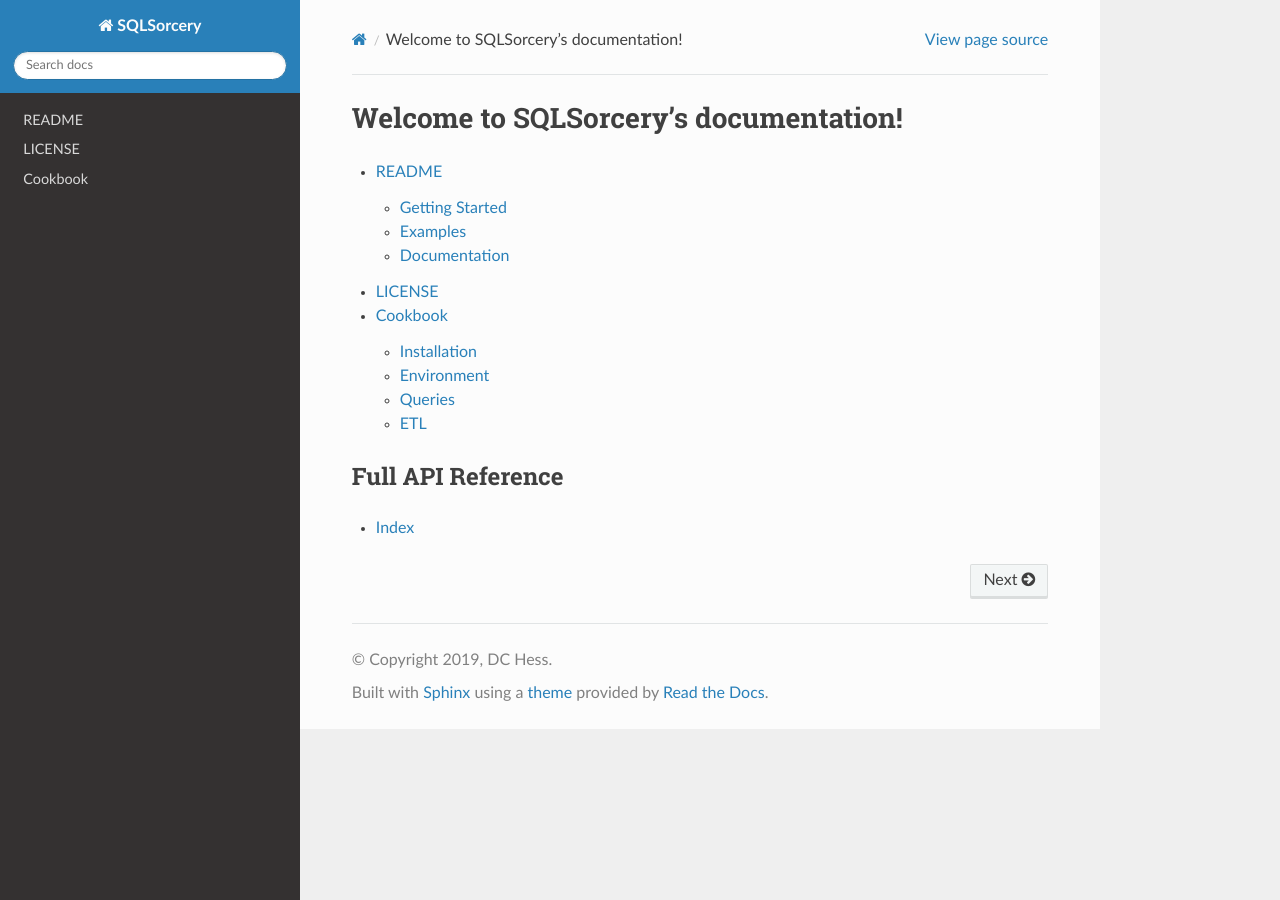
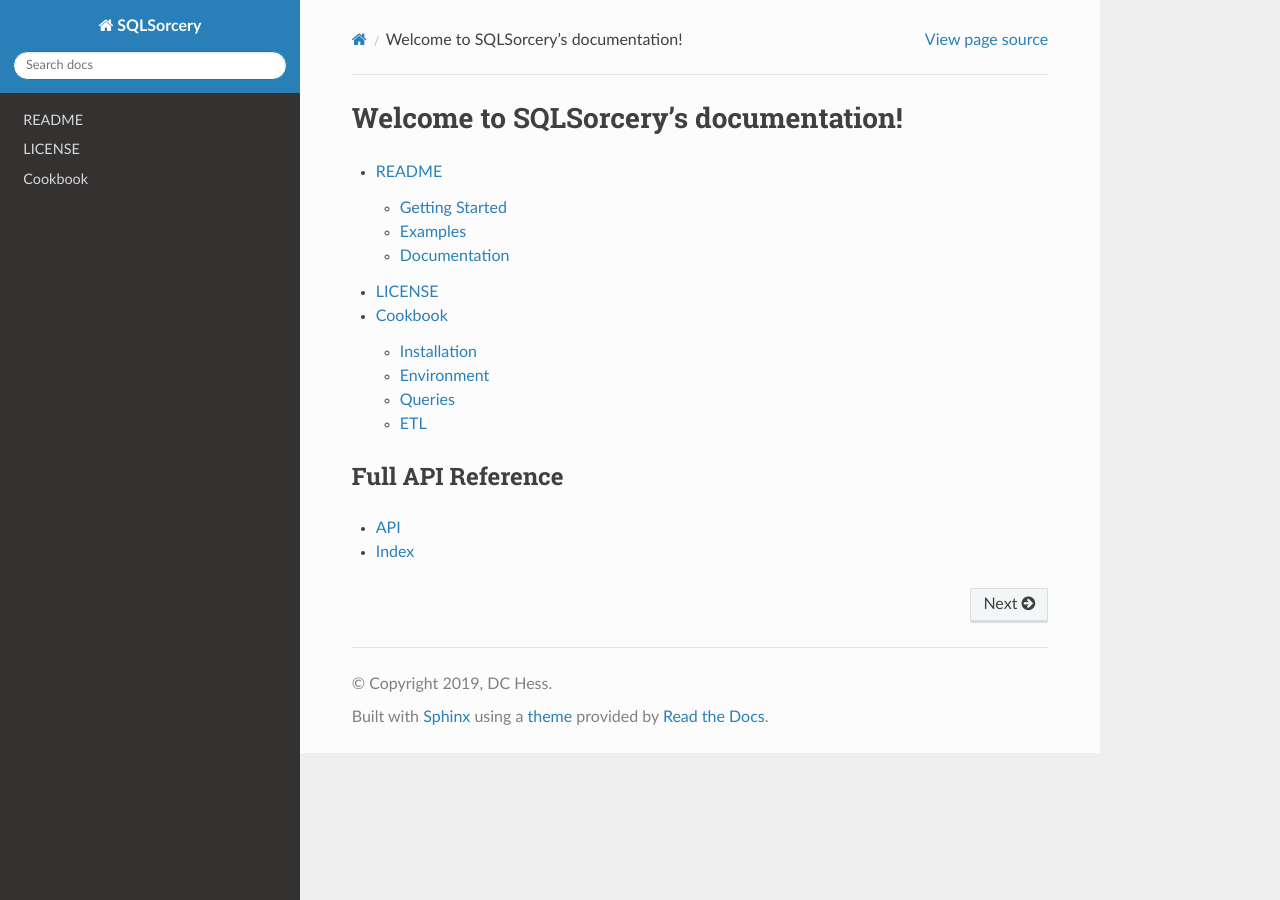
Before and after one commit to kippnorcal/sqlsorcery, a Sphinx documentation site: the page built from docs/source/index.rst, in a window 1280 px wide. Built offline with Sphinx 7.4.7 and the Read the Docs theme 2.0.0, drawn with Linux system fonts in a browser that asks for light colours.

Commit message:
Update docs index toc

```diff
--- a/docs/source/sqlsorcery.rst
+++ b/docs/source/api.rst
@@ -1,5 +1,7 @@
-sqlsorcery package
-==================
+.. _api:
+
+API
+===
 
 Module contents
 ---------------
--- a/docs/source/index.rst
+++ b/docs/source/index.rst
@@ -16,4 +16,5 @@ Welcome to SQLSorcery's documentation!
 Full API Reference
 ------------------
 
+* :ref:`api`
 * :ref:`genindex`
```
